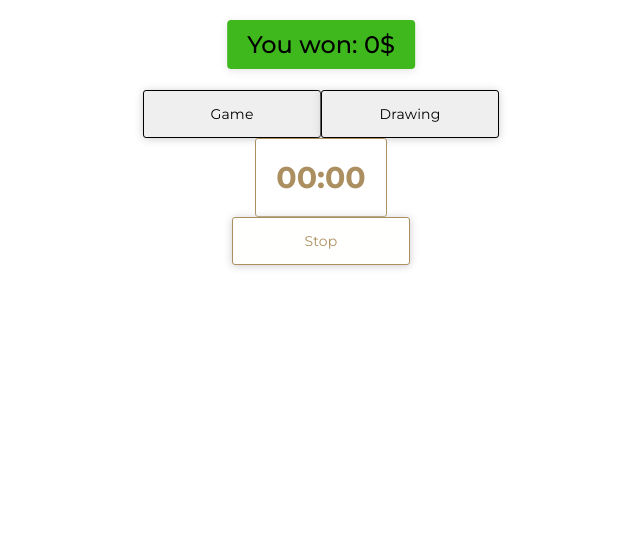
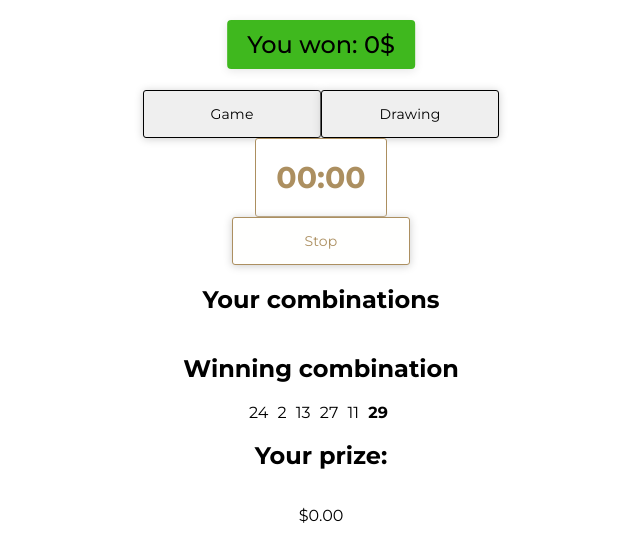
Before and after one commit to Bunchenko/5-of-36, an Angular app: page /drawing in a window 1280 px wide. Both pictures are taken after a click on the button "Stop". Shown: the top 560 px of the page, without its empty margins (319-959 px from the left). Built offline with nearby package versions, Linux system fonts and the light colour scheme.

Commit message:
add logic to drawing page

```diff
--- a/package.json
+++ b/package.json
@@ -27,6 +27,7 @@
     "@angular/cli": "~16.2.0",
     "@angular/compiler-cli": "^16.2.0",
     "@types/jasmine": "~4.3.0",
+    "angular-cli-ghpages": "^0.6.2",
     "jasmine-core": "~4.6.0",
     "karma": "~6.4.0",
     "karma-chrome-launcher": "~3.2.0",
--- a/src/app/drawing/drawing.component.css
+++ b/src/app/drawing/drawing.component.css
@@ -0,0 +1,13 @@
+:host {
+  display: flex;
+  flex-direction: column;
+  align-items: center;
+}
+
+.ball {
+  margin-right: 5px;
+}
+
+.ball-last {
+  font-weight: bold;
+}
--- a/src/app/drawing/drawing.component.html
+++ b/src/app/drawing/drawing.component.html
@@ -1 +1,32 @@
 <app-button [customClass]="['primary']" (click)="onClick()">Stop</app-button>
+
+<h2>Your combinations</h2>
+
+<div *ngFor="let combinations of _ballsService.playerCombinations; trackBy: trackByCombinationFn">
+	<div>
+		<span class="ball" *ngFor="let ball of combinations; trackBy: trackByBallFn">{{ball}}</span>
+	</div>
+</div>
+
+
+<h2>Winning combination</h2>
+<div *ngIf="(_ballsService.winCombination$ | async)?.length; else notAnnounced">
+	<ng-container *ngFor="let ball of _ballsService.winCombination$ | async; let isLast = last; trackBy: trackByBallFn">
+		<span class="ball" [ngClass]="{'ball-last': isLast}">
+			{{ball}}
+		</span>
+	</ng-container>
+</div>
+
+<h2>Your prize:</h2>
+<ng-container *ngIf="(_prizeService.prizes$ | async) !== null as prize; else wait">
+	<p>{{(_prizeService.prizes$ | async) | currency}}</p>
+</ng-container>
+
+<ng-template #notAnnounced>
+	<p>The winning combination is not announced yet!</p>
+</ng-template>
+
+<ng-template #wait>
+	<p>Wait until the winning combination is announced!</p>
+</ng-template>
--- a/src/app/drawing/drawing.component.ts
+++ b/src/app/drawing/drawing.component.ts
@@ -1,5 +1,7 @@
 import { Component } from '@angular/core';
+import { BallsService } from 'src/services/balls.service';
 import { DrawingService } from 'src/services/drawing.service';
+import { PrizeService } from 'src/services/prize.service';
 
 @Component({
   selector: 'app-drawing',
@@ -7,9 +9,21 @@ import { DrawingService } from 'src/services/drawing.service';
   styleUrls: ['./drawing.component.css'],
 })
 export class DrawingComponent {
-  constructor(private _drawingService: DrawingService) {}
+  constructor(
+    private _drawingService: DrawingService,
+    protected _ballsService: BallsService,
+    protected _prizeService: PrizeService
+  ) {}
 
   onClick() {
     this._drawingService.complete$.next(true);
   }
+
+  trackByCombinationFn(index: number, combination: number[]): number {
+    return index;
+  }
+
+  trackByBallFn(index: number, ball: number): number {
+    return ball;
+  }
 }
```
Also changed, not shown: 1 other file (tests, documents, lock files or other folders).
